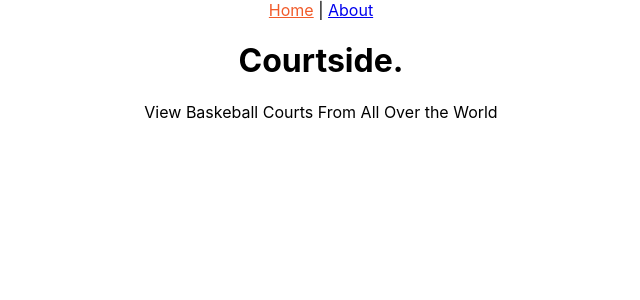
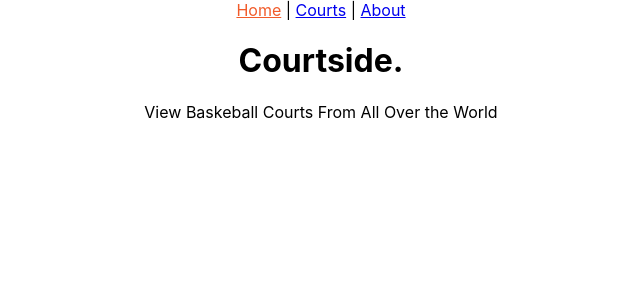
Before and after one commit to ch2isk4kos/final-project-front-end, a React (Create React App) app: page / in a window 1280 px wide. Shown: the top 300 px of the page, without its empty margins (319-959 px from the left). Built offline with nearby package versions, Linux system fonts and the light colour scheme.

Commit message:
added courts link to NavBar

```diff
--- a/src/components/NavBar.js
+++ b/src/components/NavBar.js
@@ -11,7 +11,9 @@ const NavBar = () => {
     <nav>
         <NavLink exact to="/" activeStyle={activeStyle}>Home</NavLink>
         {"    |    "}
-        <NavLink to="/About" activeStyle={activeStyle}>About</NavLink>
+        <NavLink to="/courts" activeStyle={activeStyle}>Courts</NavLink>
+        {"    |    "}
+        <NavLink to="/about" activeStyle={activeStyle}>About</NavLink>
     </nav>
     </div>
     )
```
